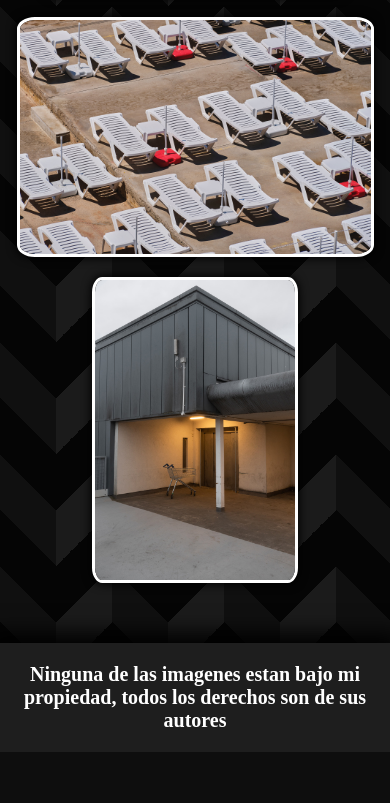
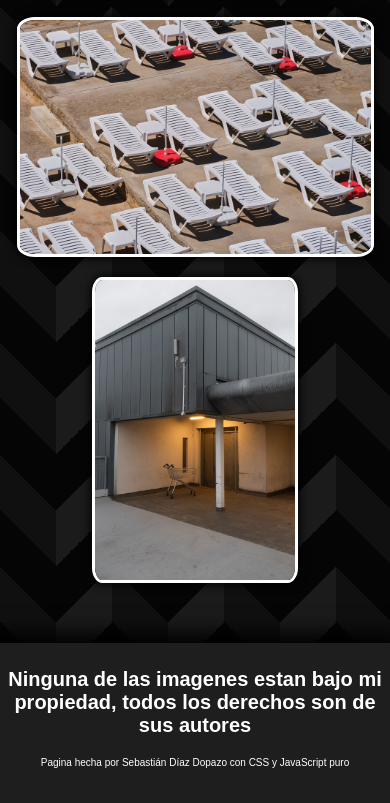
Before and after one commit to Shivu-a/Galeria, a plain HTML site: page index.html in a window 390 px wide. Shown: the part 4306-5109 px from the top of the page. Before the commit the page ends 5058 px from the top, so only its background shows below. Drawn offline with Linux system fonts and the light colour scheme; a web font is replaced by a local one.

Commit message:
Flechas son ahora responsive

```diff
--- a/css/styles/style.css
+++ b/css/styles/style.css
@@ -2,11 +2,6 @@
     margin: 0;
     border: 0;
     padding: 0;
-}
-
-@font-face {
-    font-family: meriweather;
-    src: url(media/Merriweather-Black.ttf);
 }
 
 ::-webkit-scrollbar {
@@ -93,10 +88,20 @@ body {
     filter: opacity(1)
 }
 
+#cerrar {
+    filter: opacity(0.2);
+    transition: all 250ms;
+}
+
+#cerrar:hover {
+    filter: opacity(1);
+}
+
 footer {
     display: flex;
     flex-wrap: wrap;
     justify-content: center;
+    flex-direction: column;
     align-items: center;
     background-color: #1e1e1e;
     padding: 20px 0px;
@@ -106,7 +111,15 @@ footer {
 
 footer h1 {
     color: white;
-    font-family: meriweather;
+    font-family: sans-serif;
+    text-align: center;
+    margin: 5px;
+}
+
+footer p {
+    color: white;
+    font-family: sans-serif;
+    margin: 15px;
 }
 
 @media screen and (max-width: 900px) {
@@ -119,4 +132,8 @@ footer h1 {
         text-align: center;
         font-size: 10px;
     }
+
+    #fondoNegro {
+        flex-direction: column;
+    }
 }
--- a/index.html
+++ b/index.html
@@ -35,6 +35,7 @@
 
         <footer>
             <h1>Ninguna de las imagenes estan bajo mi propiedad, todos los derechos son de sus autores</h1>
+            <p>Pagina hecha por Sebastián Díaz Dopazo con CSS y JavaScript puro</p>
         </footer>
 
     </div>
```
